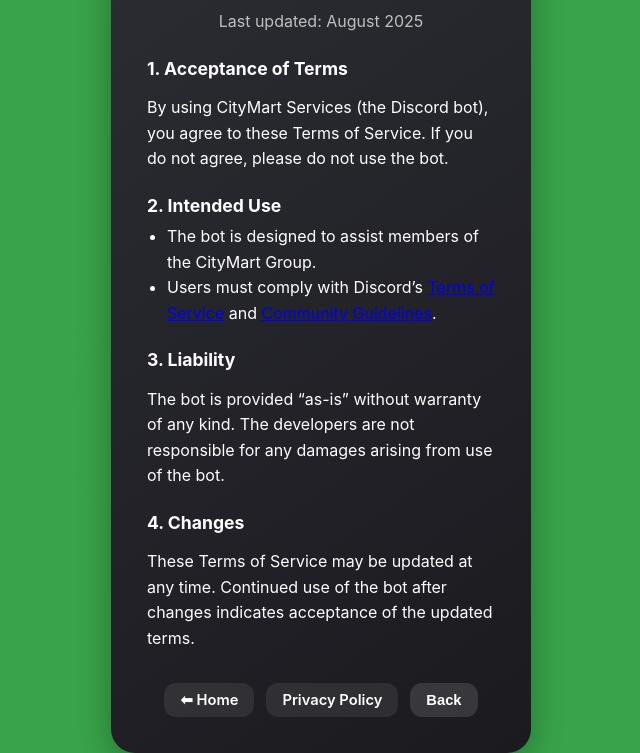
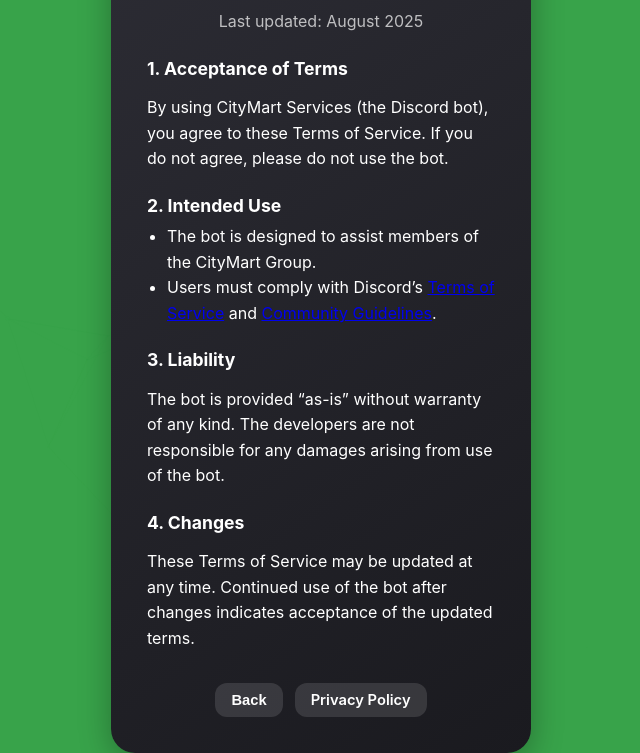
Before and after one commit to davevancauwenberghe/CityMart-Services, a website: page public/tos.html in a window 1280 px wide. Shown: the part 97-850 px from the top of the page, without its empty margins (319-959 px from the left). Drawn offline with nearby package versions, Linux system fonts and the light colour scheme.

Commit message:
Update tos.html

```diff
--- a/public/tos.html
+++ b/public/tos.html
@@ -11,16 +11,14 @@
   <style>
     .page-fade { opacity: 0; transform: translateY(10px); animation: pageFade 500ms ease-out forwards; }
     @keyframes pageFade { to { opacity: 1; transform: translateY(0); } }
-
     .btn {
       display: inline-flex; align-items: center; justify-content: center;
       padding: 0.6rem 1rem; border-radius: 12px; border: none; cursor: pointer;
-      text-decoration: none; font-weight: 600; line-height: 1; gap: .5rem;
+      text-decoration: none; font-weight: 600; line-height: 1;
       color: #fff; background: rgba(255,255,255,0.12);
       transition: filter .2s ease, background .2s ease;
     }
     .btn:hover { filter: brightness(1.1); }
-    .btn-ghost { background: rgba(255,255,255,0.08); color: #fff; }
     .btn-row { margin-top: 2rem; display: flex; gap: .75rem; justify-content: center; flex-wrap: wrap; }
     .content-narrow { text-align: left; margin: 0 auto; max-width: 36ch; }
     #container h1 { text-align: center; margin-bottom: .5rem; }
@@ -55,9 +53,8 @@
       </div>
 
       <div class="btn-row">
-        <a class="btn btn-ghost" href="index.html">⬅ Home</a>
-        <a class="btn btn-ghost" href="privacy.html">Privacy Policy</a>
         <button class="btn" id="history-back">Back</button>
+        <a class="btn" href="privacy.html">Privacy Policy</a>
       </div>
     </div>
   </div>
```
